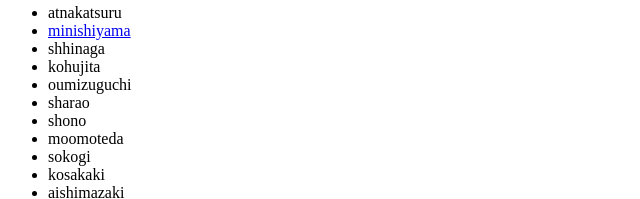
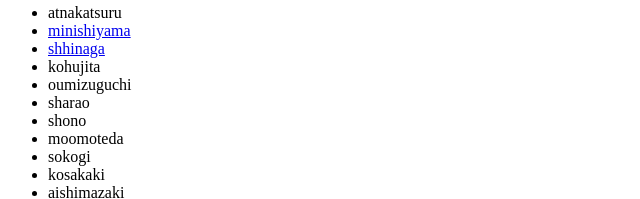
Before and after one commit to shigeki-kakizaki/12a, a website: page public/index.html in a window 1280 px wide. Shown: the part 577-776 px from the top of the page, 0-640 px from the left. Drawn offline with Linux system fonts and the light colour scheme.

Commit message:
modifide index.html

```diff
--- a/public/index.html
+++ b/public/index.html
@@ -35,7 +35,7 @@
         <li>mitsuduki</li>
         <li>atnakatsuru</li>
         <li><a href="minishiyama.html">minishiyama</a></li>
-        <li>shhinaga</li>
+        <li><a href="hinaga.html">shhinaga</a></li>
         <li>kohujita</li>
         <li>oumizuguchi</li>
         <li>sharao</li>
```
